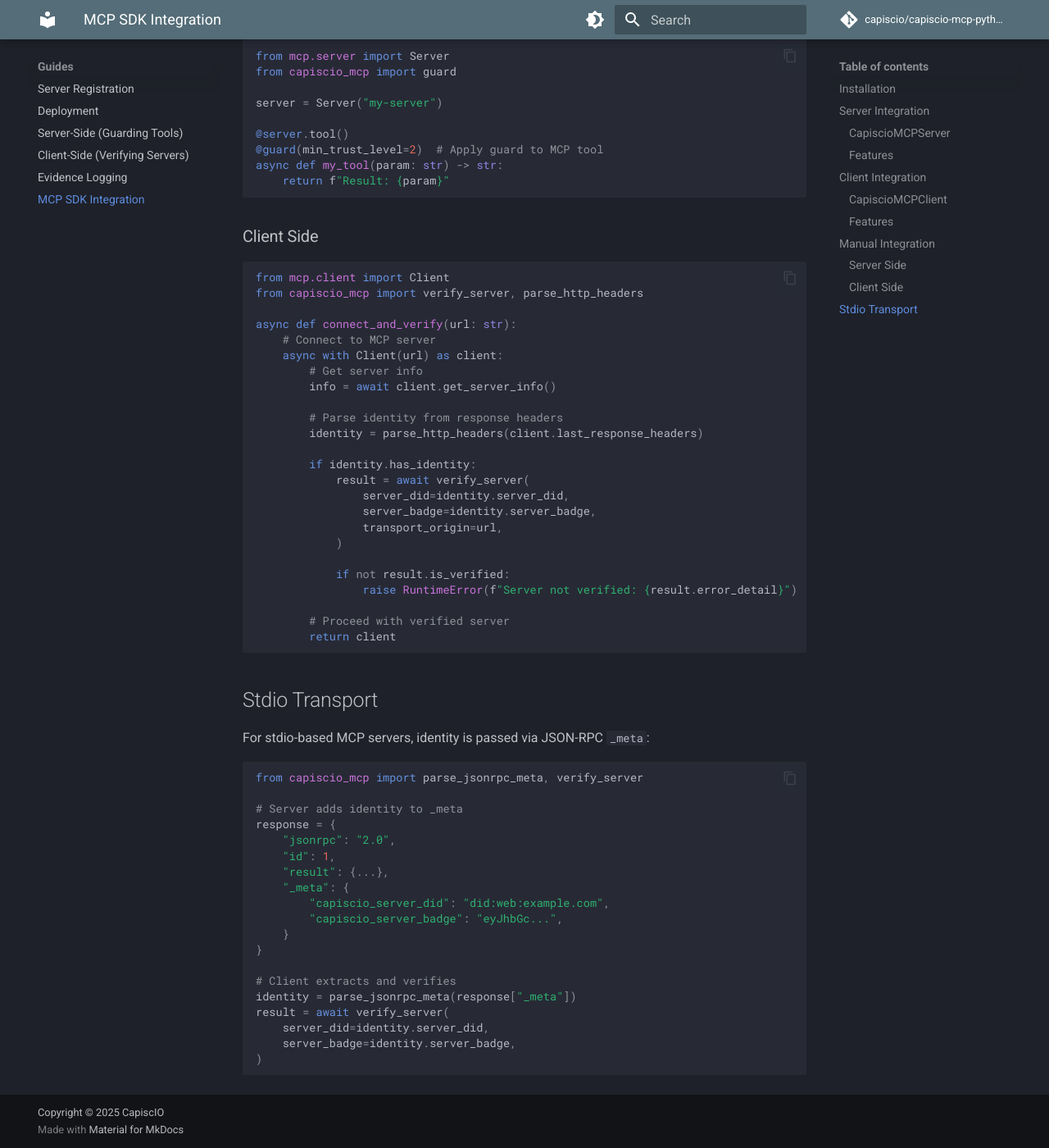
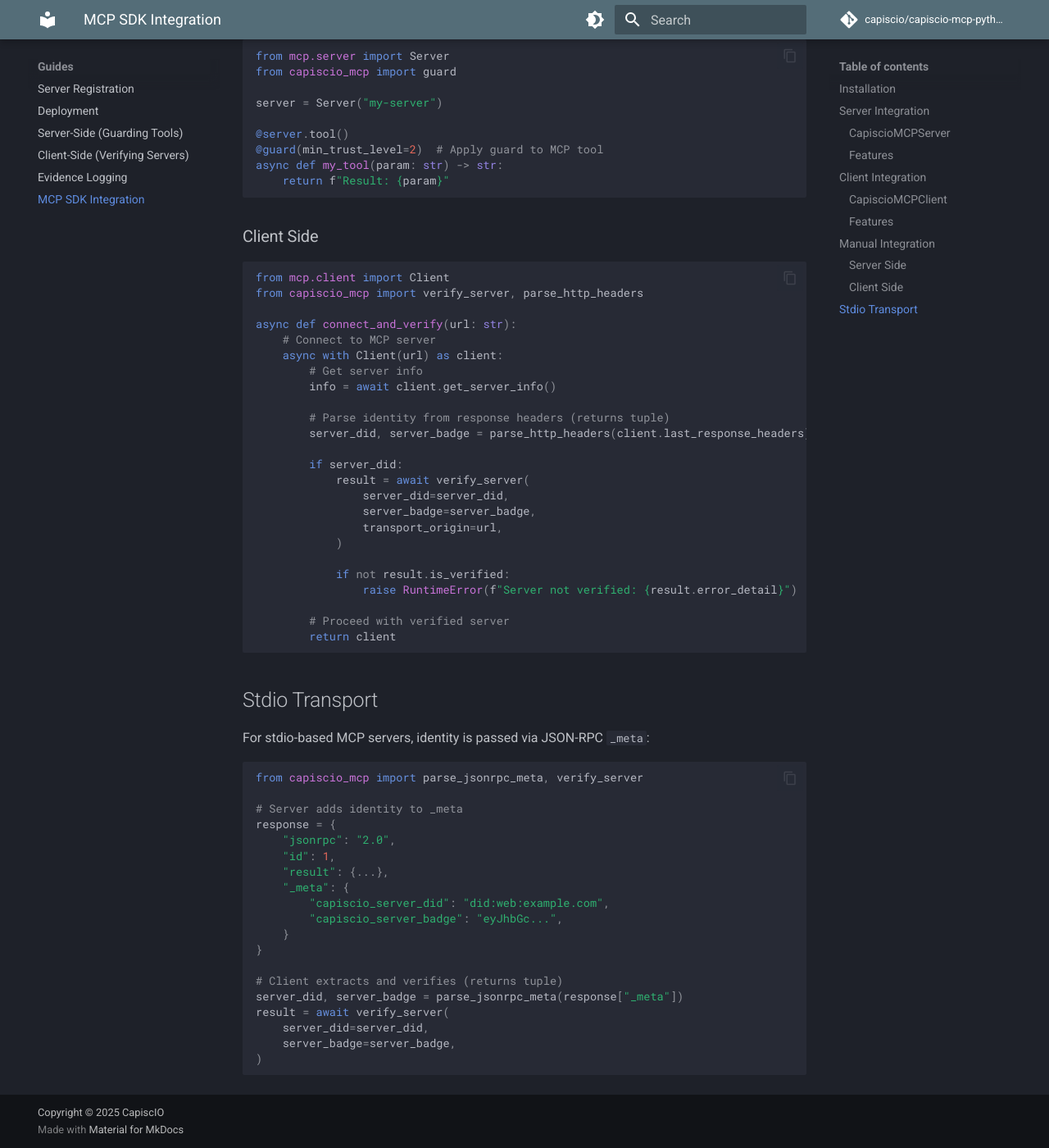
Before and after one commit to capiscio/capiscio-mcp-python, an MkDocs documentation site: the page built from docs/guides/mcp-integration.md, in a window 1280 px wide and 1400 px high, scrolled down 1944 px. Shown: the whole window at 82% size. Built offline with MkDocs 1.6.1 and Material for MkDocs 9.7.7, drawn with Linux system fonts in a browser that asks for light colours; comment, search, counter and statistics services are not loaded.

Commit message:
docs: fix API mismatches in MCP Guard documentation
- parse_http_headers/parse_jsonrpc_meta return tuples, not objects.
  Fixed all examples from identity.server_did to tuple unpacking.
- get_caller_credential → get_credential (actual function name)
- Added set_credential to API reference members list

Fixes: DOCS_REMEDIATION_PLAN P2-10

````diff
--- a/docs/guides/mcp-integration.md
+++ b/docs/guides/mcp-integration.md
@@ -102,13 +102,13 @@ async def connect_and_verify(url: str):
         # Get server info
         info = await client.get_server_info()
 
-        # Parse identity from response headers
-        identity = parse_http_headers(client.last_response_headers)
+        # Parse identity from response headers (returns tuple)
+        server_did, server_badge = parse_http_headers(client.last_response_headers)
 
-        if identity.has_identity:
+        if server_did:
             result = await verify_server(
-                server_did=identity.server_did,
-                server_badge=identity.server_badge,
+                server_did=server_did,
+                server_badge=server_badge,
                 transport_origin=url,
             )
 
@@ -137,10 +137,10 @@ response = {
     }
 }
 
-# Client extracts and verifies
-identity = parse_jsonrpc_meta(response["_meta"])
+# Client extracts and verifies (returns tuple)
+server_did, server_badge = parse_jsonrpc_meta(response["_meta"])
 result = await verify_server(
-    server_did=identity.server_did,
-    server_badge=identity.server_badge,
+    server_did=server_did,
+    server_badge=server_badge,
 )
 ```
````
Also changed, not shown: docs/api-reference.md (+2 -1 lines), docs/guides/client-side.md (+8 -6 lines), docs/guides/server-side.md (+2 -2 lines).
